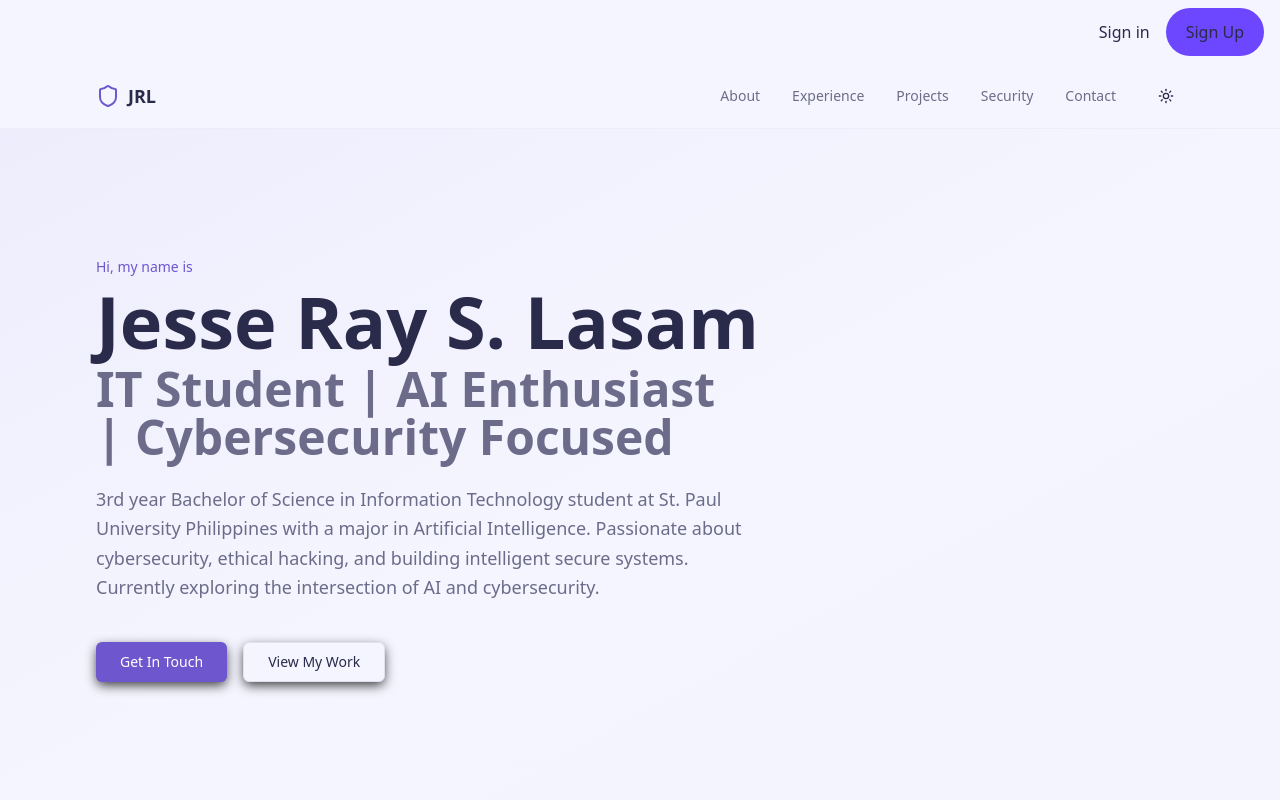
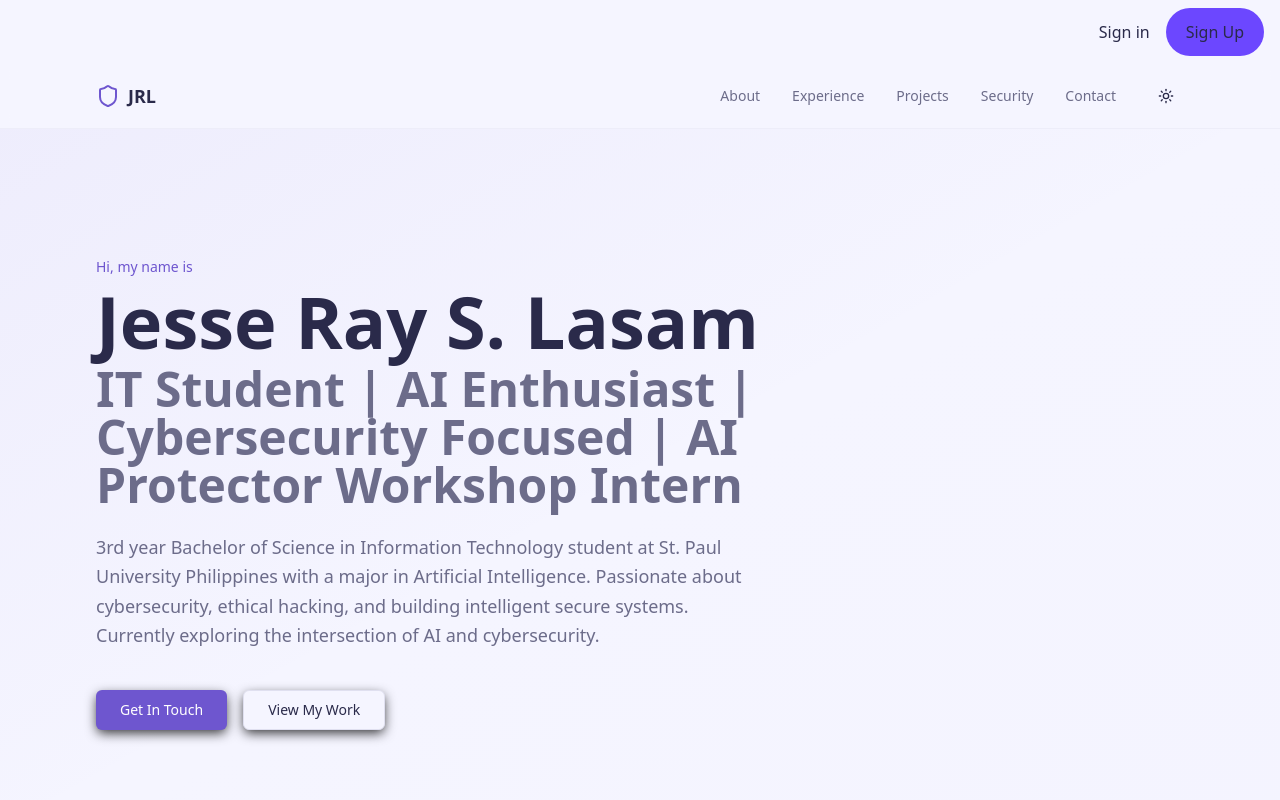
Before and after one commit to superjesseray018-pixel/Authentication, a Next.js app: page / in a window 1280 px wide. Shown: the top 800 px of the page. Built offline with nearby package versions, Linux system fonts and the light colour scheme; no server answers.

Commit message:
Add AI Protector Workshop to hero subtitle

```diff
--- a/src/app/page.tsx
+++ b/src/app/page.tsx
@@ -67,7 +67,7 @@ export default function HomePage() {
                 <p className="text-sm text-primary font-mono">Hi, my name is</p>
                 <h1 className="text-5xl lg:text-7xl font-bold text-foreground text-balance">Jesse Ray S. Lasam</h1>
                 <h2 className="text-3xl lg:text-5xl font-bold text-muted-foreground text-balance">
-                  IT Student | AI Enthusiast | Cybersecurity Focused
+                  IT Student | AI Enthusiast | Cybersecurity Focused | AI Protector Workshop Intern
                 </h2>
               </div>
               <p className="text-lg text-muted-foreground text-pretty max-w-2xl leading-relaxed">
```
Also changed, not shown: 2 other files (tests, documents, lock files or other folders).
